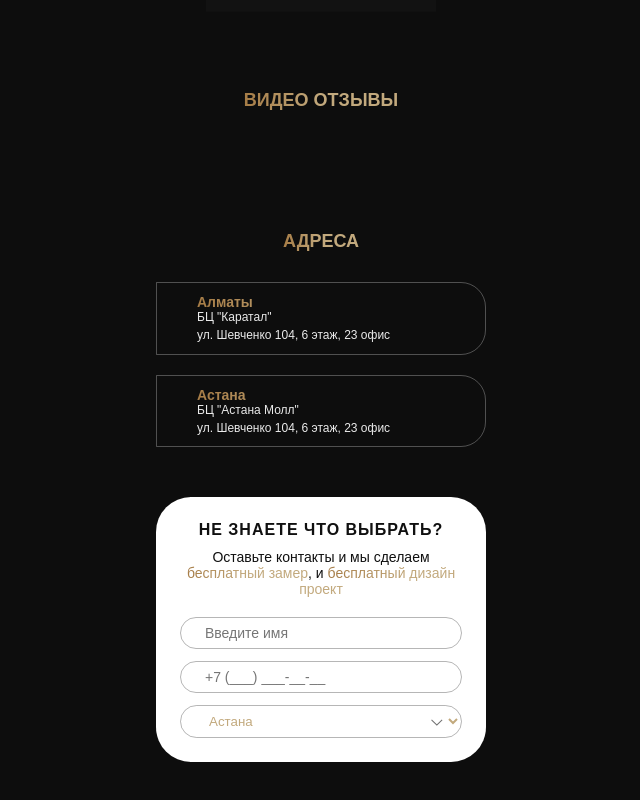
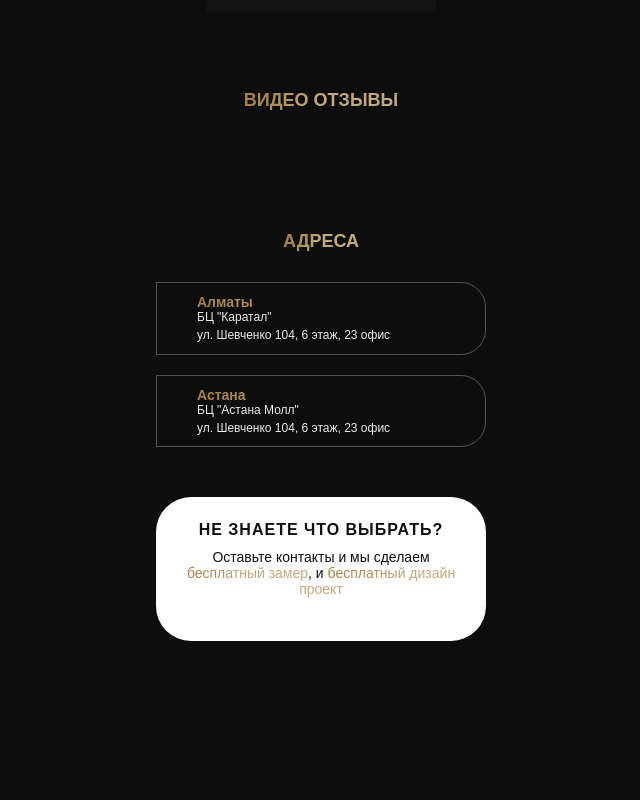
Before and after one commit to 11mishanik11/kichen-rabota, a plain HTML site: page index.html in a window 1280 px wide. Shown: the part 2062-2862 px from the top of the page, without its empty margins (319-959 px from the left). After the commit the page ends 2753 px from the top, so only its background shows below. Drawn offline with Linux system fonts and the light colour scheme; a web font is replaced by a local one.

Commit message:
Add files via upload

```diff
--- a/index.html
+++ b/index.html
@@ -350,7 +350,7 @@
                             </div>
                         </div>
 
-                        <form class="push-contact__form" action="/">
+                        <!-- <form class="push-contact__form" action="/">
                             <input class="push-contact__input" type="text" placeholder="Введите имя">
                             <input class="push-contact__input" type="tel" placeholder="+7 (___) ___-__-__">
                             <div class="push-contact__select">
@@ -361,8 +361,8 @@
                                 </select>
                             </div>
 
-                            <!-- <button class="push-contact__btn  btn  btn--border" type="submit"><span class="gradient-text">Перезвоните мне</span></button> -->
-                        </form>
+                            <button class="push-contact__btn  btn  btn--border" type="submit"><span class="gradient-text">Перезвоните мне</span></button>
+                        </form> -->
                     </div>
 
                 </div>
```
